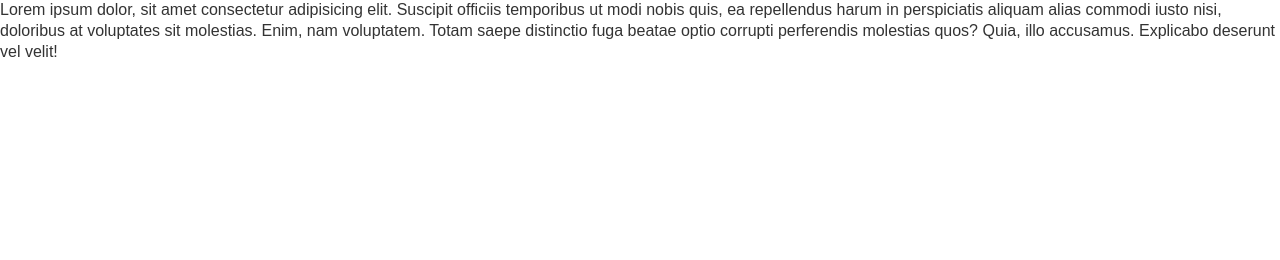
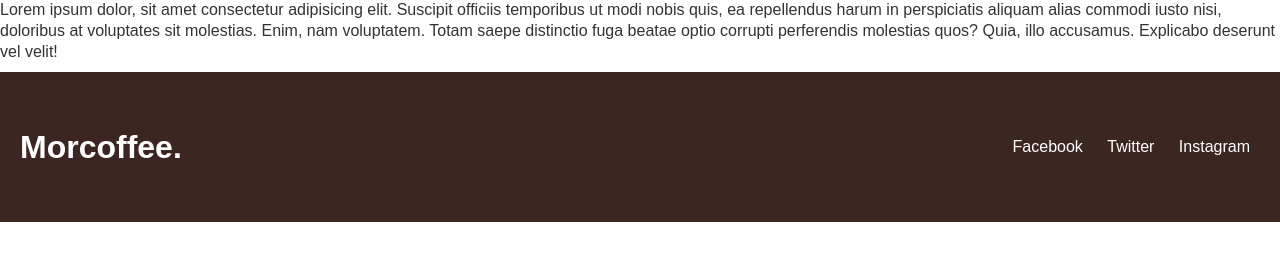
Before and after one commit to corzoa/project, a plain HTML site: page index.html in a window 1280 px wide. Drawn offline with Linux system fonts and the light colour scheme.

Commit message:
footer terminado

```diff
--- a/css/style.css
+++ b/css/style.css
@@ -35,3 +35,21 @@ p {
   font-size: 1rem;
   padding-bottom: 10px;
 }
+
+/* Footer */
+.footer{
+  height: 150px;
+  background-color: var(--secondary-color);
+}
+.footer__flex{
+  padding: 0 20px;
+  height: 100%;
+  display: flex;
+  flex-flow: row nowrap;
+  justify-content: space-between;
+  align-items: center;
+}
+.menu__link{
+  padding: 5px 10px;
+  border-radius: var(--btn-radius);
+}
--- a/index.html
+++ b/index.html
@@ -14,6 +14,20 @@
         repellendus harum in perspiciatis aliquam alias commodi iusto nisi, doloribus at voluptates sit molestias. Enim,
         nam voluptatem. Totam saepe distinctio fuga beatae optio corrupti perferendis molestias quos? Quia, illo
         accusamus. Explicabo deserunt vel velit!</p>
+
+        <footer class="footer">
+            <div class="container footer__flex">
+                <div class="branding">
+                    <h1 class="branding__logo">Morcoffee.</h1>
+                </div>
+                <nav class="social">
+                    <a href="" class="menu__link">Facebook</a>
+                    <a href="" class="menu__link">Twitter</a>
+                    <a href="" class="menu__link">Instagram</a>
+                </nav>
+            </div>
+
+        </footer>
 </body>
 
 </html>
```
